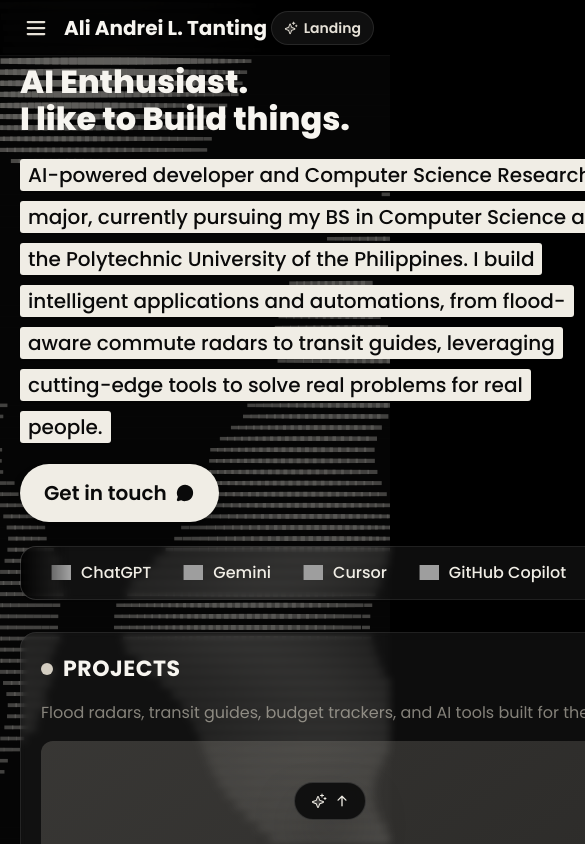
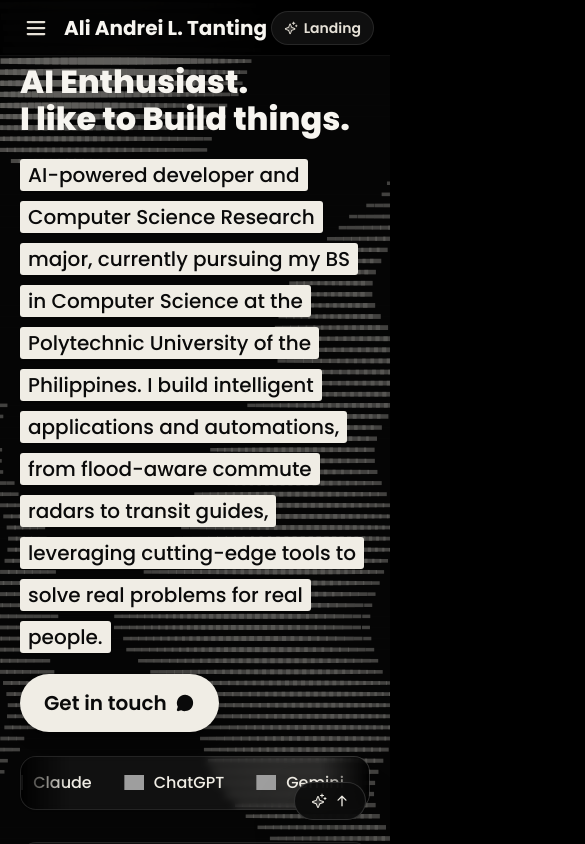
Before and after one commit to a-ldnstntng/MyPortfolio, a Next.js app: page /portfolio in a window 390 px wide. Shown: the top 844 px of the page, 585 px wide, since content can reach past the window. Built offline with nearby package versions, Linux system fonts and the light colour scheme; grey boxes are pictures that could not be loaded.

Commit message:
fix(mobile): resolve horizontal flex overflow in Marquee, add Viewport export, and ensure 100% full-width mobile responsiveness

```diff
--- a/app/globals.css
+++ b/app/globals.css
@@ -30,10 +30,14 @@
   html {
     scroll-behavior: smooth;
     font-size: 20px;
+    overflow-x: hidden;
+    max-width: 100%;
   }
 
   body {
     @apply bg-black text-sand-200 font-poppins antialiased;
+    overflow-x: hidden;
+    max-width: 100%;
   }
 
   /* Mobile: scale down the entire type system */
--- a/app/layout.tsx
+++ b/app/layout.tsx
@@ -1,4 +1,4 @@
-import type { Metadata } from "next";
+import type { Metadata, Viewport } from "next";
 import { Poppins } from "next/font/google";
 import "./globals.css";
 
@@ -9,10 +9,21 @@ const poppins = Poppins({
   display: "swap",
 });
 
+export const viewport: Viewport = {
+  themeColor: "#000000",
+  width: "device-width",
+  initialScale: 1,
+  maximumScale: 5,
+};
+
 export const metadata: Metadata = {
   title: "Ali Andrei L. Tanting | Developer & AI Engineer",
   description:
     "AI-powered developer building intelligent applications, flood-aware commute radars, and transit guides for the Philippines and beyond.",
+  metadataBase: new URL("https://aliandrei.dev"),
+  alternates: {
+    canonical: "https://aliandrei.dev",
+  },
   keywords: [
     "developer",
     "AI engineer",
@@ -63,10 +74,6 @@ export default function RootLayout({
 }) {
   return (
     <html lang="en" className={poppins.variable}>
-      <head>
-        <link rel="canonical" href="https://aliandrei.dev" />
-        <meta name="theme-color" content="#000000" />
-      </head>
       <body className="font-poppins">{children}</body>
     </html>
   );
--- a/app/page.tsx
+++ b/app/page.tsx
@@ -37,9 +37,9 @@ export default function LandingPage() {
   };
 
   return (
-    <div className="relative min-h-screen bg-[#050505]">
+    <div className="relative min-h-screen bg-[#050505] w-full max-w-full overflow-x-hidden">
       {/* ═══════════ 1. HERO LANDING SECTION (Exclusive: 3D Recursive Erosion Sphere) ═══════════ */}
-      <section id="hero" className="relative min-h-[100svh] w-full overflow-hidden bg-black z-20">
+      <section id="hero" className="relative min-h-[100svh] w-full max-w-full overflow-hidden bg-black z-20">
         {/* Particle sphere background */}
         <div className="absolute inset-0 z-0" aria-hidden="true">
           <RecursiveErosionBackground mode="dark" className="h-full w-full" />
@@ -64,7 +64,7 @@ export default function LandingPage() {
           {/* Typing headline */}
           <Typewriter
             lines={["Hi, I'm Ali Andrei.", "nice to meet you!"]}
-            className="text-center text-[2.5rem] leading-[1.12] font-extrabold sm:text-6xl lg:text-7xl"
+            className="text-center text-3xl sm:text-6xl lg:text-7xl leading-[1.18] font-extrabold"
             lineClassName="text-sand-100 first-line:text-sand-100"
             caretClassName="ml-1 align-top text-[#F0EDE5]"
           />
@@ -125,7 +125,7 @@ export default function LandingPage() {
       </section>
 
       {/* ═══════════ 2. REST OF THE PAGE (Exclusive: Vertical Bars Background) ═══════════ */}
-      <div id="portfolio-content" className="relative z-10">
+      <div id="portfolio-content" className="relative z-10 w-full max-w-full overflow-x-hidden">
         <LayoutWrapper>
           <PortfolioContent />
         </LayoutWrapper>
--- a/components/LayoutWrapper.tsx
+++ b/components/LayoutWrapper.tsx
@@ -27,10 +27,12 @@ export default function LayoutWrapper({ children }: { children: React.ReactNode
   }, []);
 
   return (
-    <div className="relative min-h-screen bg-[#050505] text-sand-200">
+    <div className="relative min-h-screen bg-[#050505] text-sand-200 w-full max-w-full overflow-x-hidden">
       {/* Animated Vertical Bars Background - fixed full-viewport behind cards */}
       <div
-        className="fixed inset-0 pointer-events-none opacity-40 z-0 overflow-hidden"
+        className={`fixed inset-0 pointer-events-none z-0 overflow-hidden transition-opacity duration-500 ${
+          isPastHero ? "opacity-40" : "opacity-0"
+        }`}
         aria-hidden="true"
       >
         <VerticalBarsNoise
@@ -41,7 +43,7 @@ export default function LayoutWrapper({ children }: { children: React.ReactNode
         />
       </div>
 
-      <div className="relative z-10 flex min-h-screen">
+      <div className="relative z-10 flex min-h-screen w-full max-w-full overflow-x-hidden">
         {/* Mobile overlay */}
         {sidebarOpen && (
           <div
@@ -98,7 +100,7 @@ export default function LayoutWrapper({ children }: { children: React.ReactNode
 
         <main
           id="main-content"
-          className="flex-1 lg:ml-[280px] p-5 sm:p-8 lg:p-10 pt-16 lg:pt-10"
+          className="flex-1 min-w-0 w-full lg:ml-[280px] p-5 sm:p-8 lg:p-10 pt-16 lg:pt-10"
           role="main"
         >
           {children}
--- a/components/Marquee.tsx
+++ b/components/Marquee.tsx
@@ -21,10 +21,10 @@ export default function Marquee() {
   return (
     <section
       className="relative overflow-hidden rounded-2xl bg-white/[0.05] backdrop-blur-sm
-                 border border-white/[0.08] shadow-sm"
+                 border border-white/[0.08] shadow-sm w-full max-w-full min-w-0"
       aria-label="Tools I work with"
     >
-      <div className="flex items-center">
+      <div className="flex items-center w-full min-w-0">
         {/* Label – hidden on mobile */}
         <div className="hidden sm:flex flex-shrink-0 px-6 py-4 border-r border-white/[0.08] z-10 bg-white/[0.03]">
           <div>
@@ -38,7 +38,7 @@ export default function Marquee() {
         </div>
 
         {/* Scrolling track */}
-        <div className="flex-1 overflow-hidden relative">
+        <div className="flex-1 min-w-0 overflow-hidden relative w-full">
           {/* Gradient edge masks */}
           <div className="absolute left-0 top-0 bottom-0 w-12 sm:w-16 bg-gradient-to-r from-black/90 to-transparent z-10 pointer-events-none" />
           <div className="absolute right-0 top-0 bottom-0 w-12 sm:w-16 bg-gradient-to-l from-black/90 to-transparent z-10 pointer-events-none" />
--- a/components/PortfolioContent.tsx
+++ b/components/PortfolioContent.tsx
@@ -57,11 +57,11 @@ const alsoWorkingWith = [
 
 export default function PortfolioContent() {
   return (
-    <div className="max-w-[1100px] mx-auto">
+    <div className="w-full max-w-[1100px] mx-auto min-w-0">
       {/* ═══════════ HOME ═══════════ */}
-      <section id="home" className="mb-8 sm:mb-10 scroll-mt-28 lg:scroll-mt-20">
+      <section id="home" className="mb-8 sm:mb-10 scroll-mt-28 lg:scroll-mt-20 w-full min-w-0">
         {/* Hero */}
-        <div className="flex flex-col sm:flex-row items-start justify-between gap-4 sm:gap-8 mb-6 sm:mb-8">
+        <div className="flex flex-col sm:flex-row items-start justify-between gap-4 sm:gap-8 mb-6 sm:mb-8 w-full min-w-0">
           <div className="max-w-2xl">
             <h2 className="text-3xl sm:text-4xl lg:text-5xl font-extrabold text-sand-100 leading-[1.15] mb-4 sm:mb-5">
               AI Enthusiast.
```
